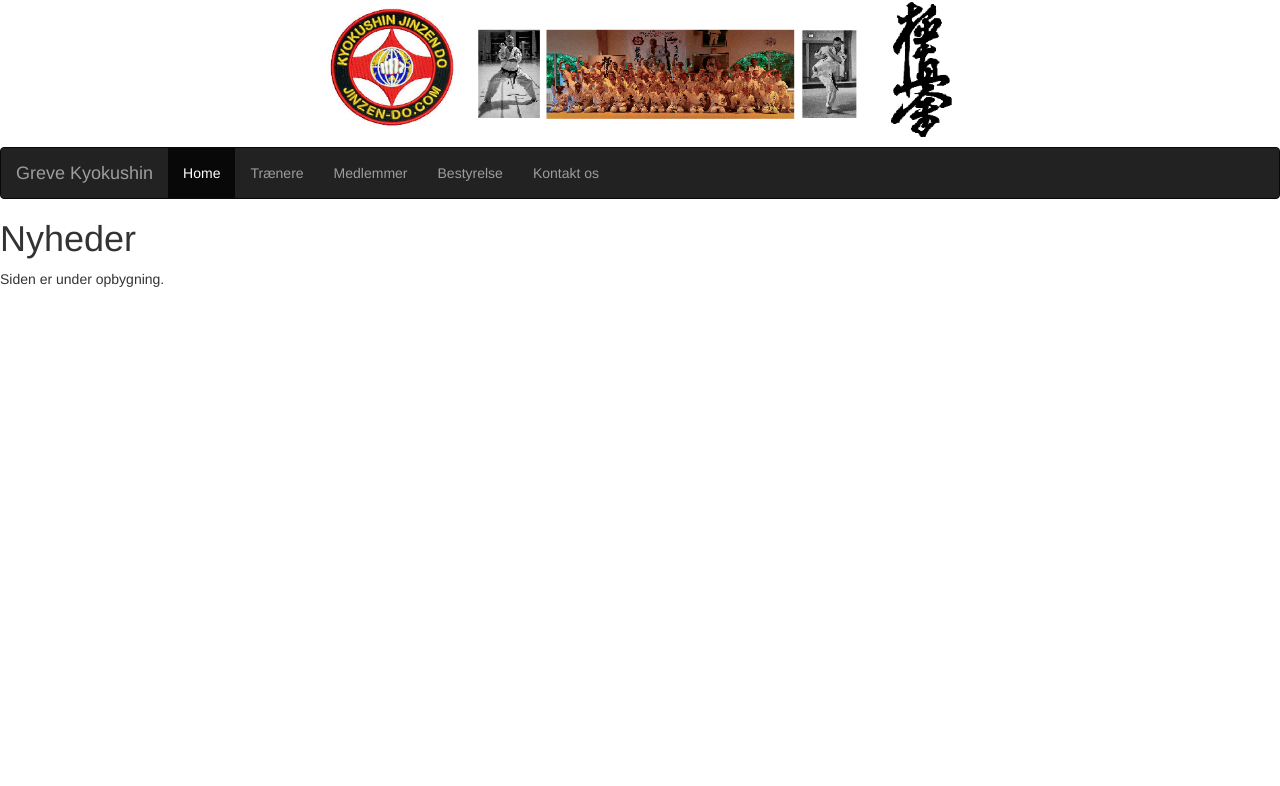
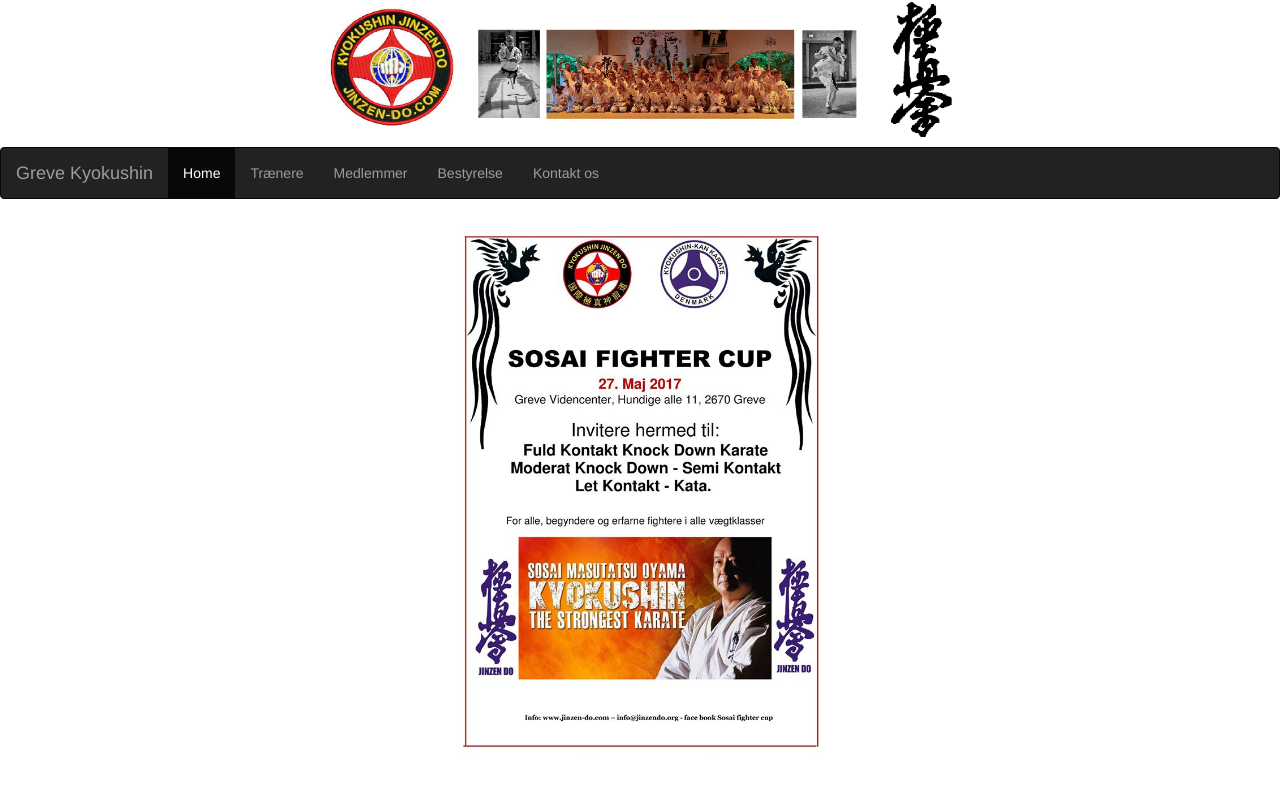
Before and after one commit to GreveKyokushin/GreveKyokushin, a plain HTML site: page index.html in a window 1280 px wide. Drawn offline with nearby package versions, Linux system fonts and the light colour scheme.

Commit message:
Updated 'home' tab and README file

```diff
--- a/index.html
+++ b/index.html
@@ -14,6 +14,12 @@
 				display: block;
 				margin: auto;
 			}
+
+			img[src="sosaiFighterCup.jpg"] {
+				display: block;
+				margin: auto;
+			}
+
 		</style>
 	  </head>
 
@@ -34,9 +40,7 @@
 		</div>
 	</nav>
 
-	<h1>Nyheder</h1>
-
-	<p>Siden er under opbygning.</p>
+	<img src="sosaiFighterCup.jpg" alt="Sosai Fighter Cup 2017" height="30%" width="30%">
 
 		<!-- jQuery (necessary for Bootstrap's JavaScript plugins) -->
 		<script src="https://ajax.googleapis.com/ajax/libs/jquery/1.12.4/jquery.min.js"></script>
```
Also changed, not shown: sosaiFighterCup.jpg (added), 1 other file.
